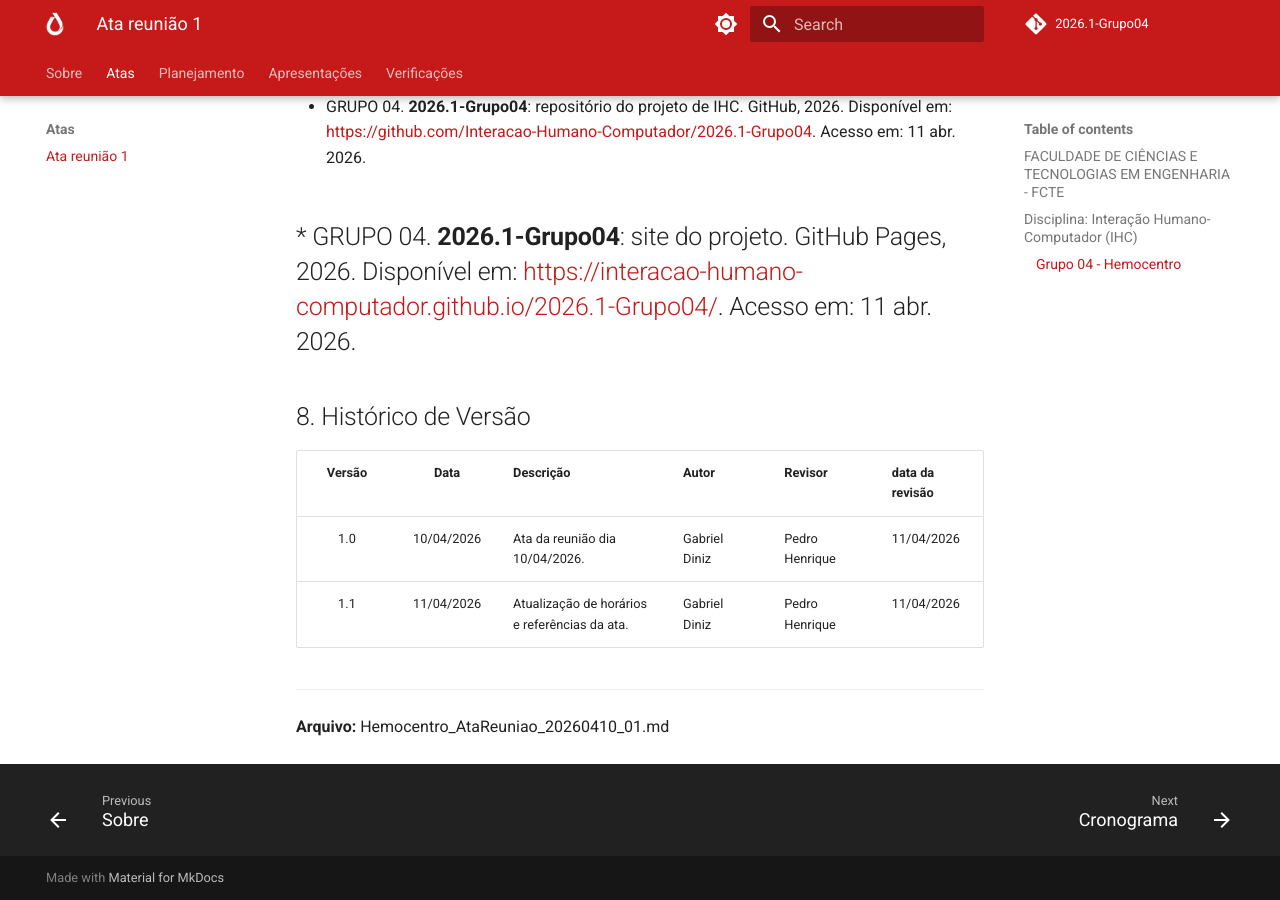
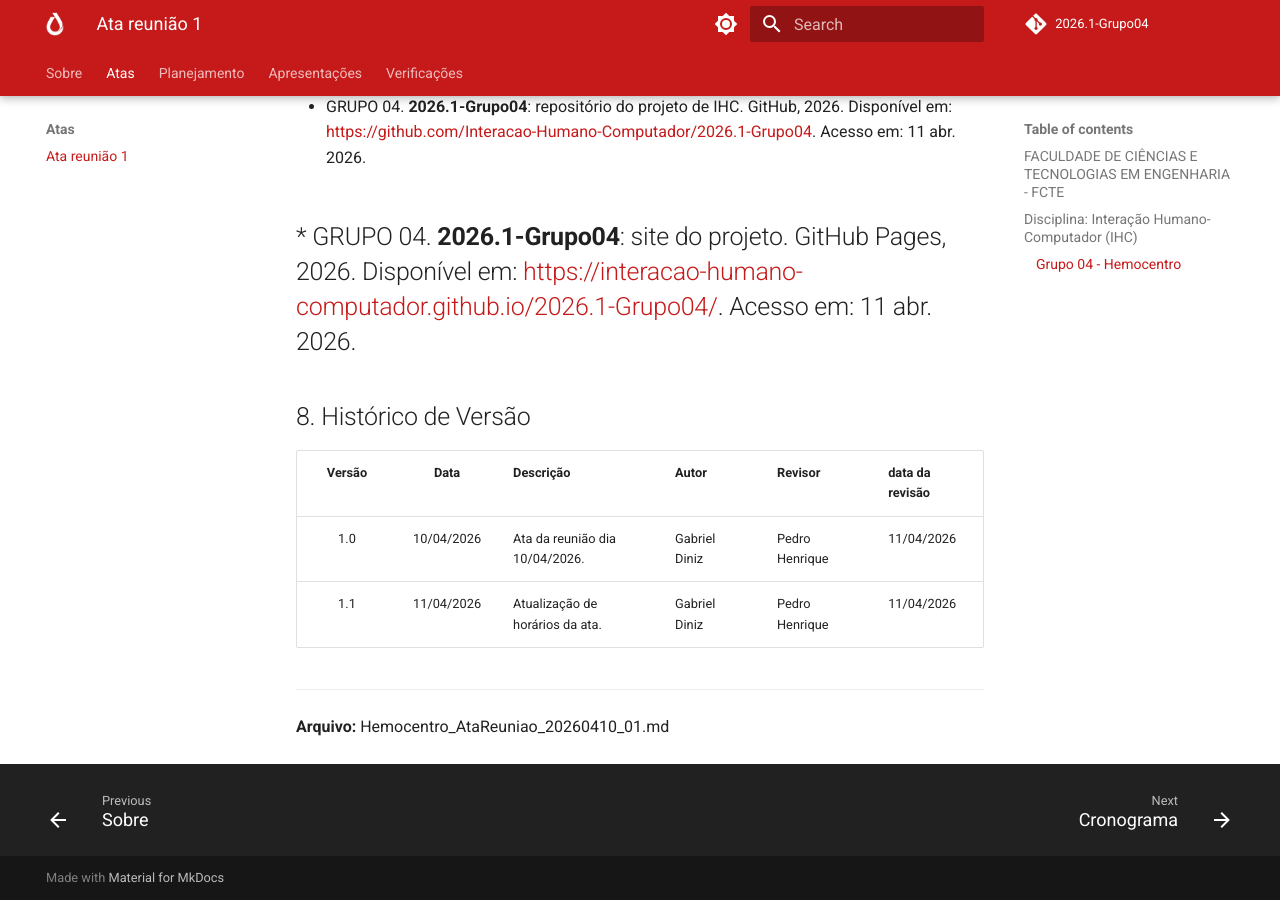
Before and after one commit to Interacao-Humano-Computador/2026.1-Grupo04, an MkDocs documentation site: the page built from docs/atas/ata1.md, in a window 1280 px wide and 900 px high, scrolled down 3162 px. Built offline with MkDocs 1.6.1 and Material for MkDocs 9.7.7, drawn with Linux system fonts in a browser that asks for light colours; comment, search, counter and statistics services are not loaded.

Commit message:
fix: formatação de texto

```diff
--- a/docs/atas/ata1.md
+++ b/docs/atas/ata1.md
@@ -99,7 +99,7 @@ Nenhuma
 | Versão | Data | Descrição | Autor | Revisor | data da revisão
 | :---: | :---: | :--- | :--- | :--- | :--- |
 | 1.0 | 10/04/2026 | Ata da reunião dia 10/04/2026. | Gabriel Diniz | Pedro Henrique | 11/04/2026 |
-| 1.1 | 11/04/2026 | Atualização de horários e referências da ata. | Gabriel Diniz | Pedro Henrique | 11/04/2026 |
+| 1.1 | 11/04/2026 | Atualização de horários da ata. | Gabriel Diniz | Pedro Henrique | 11/04/2026 |
 
 ---
 **Arquivo:** Hemocentro_AtaReuniao_20260410_01.md
```
